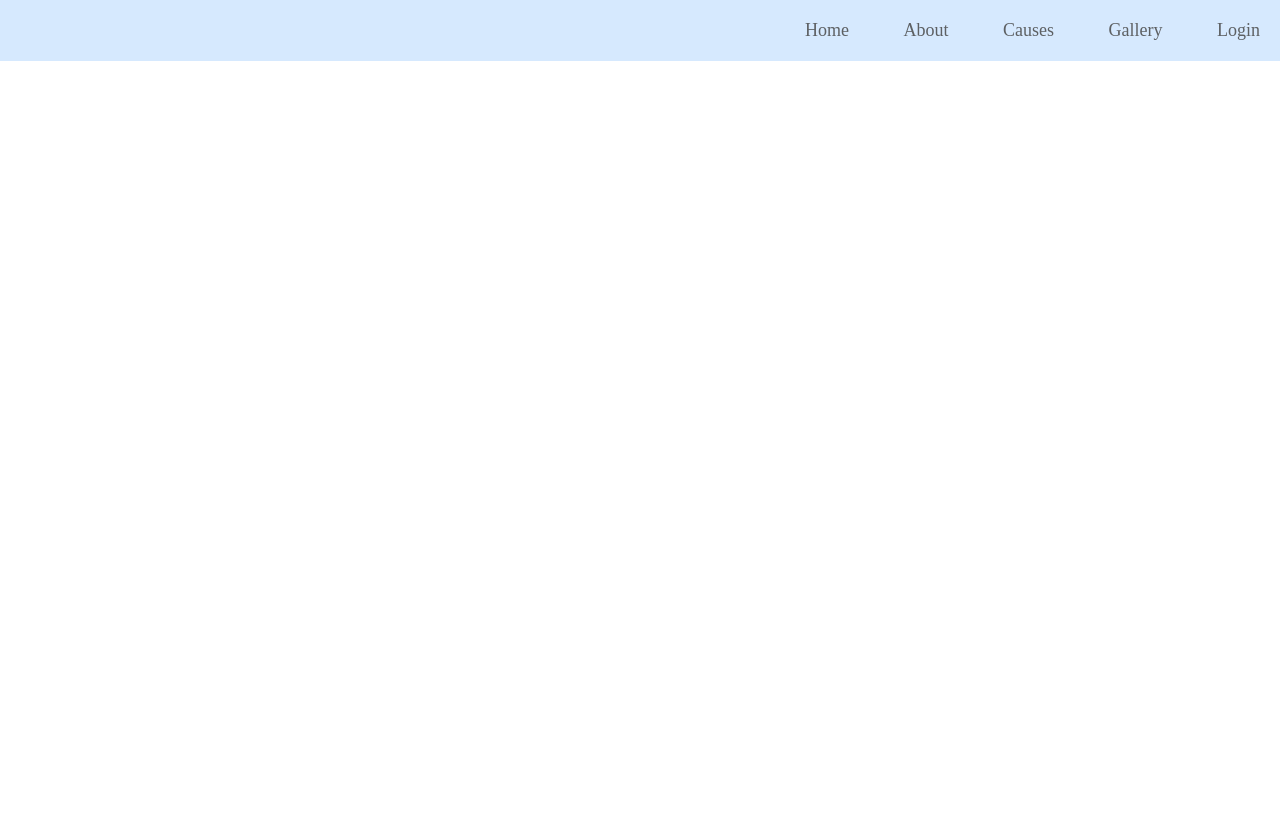
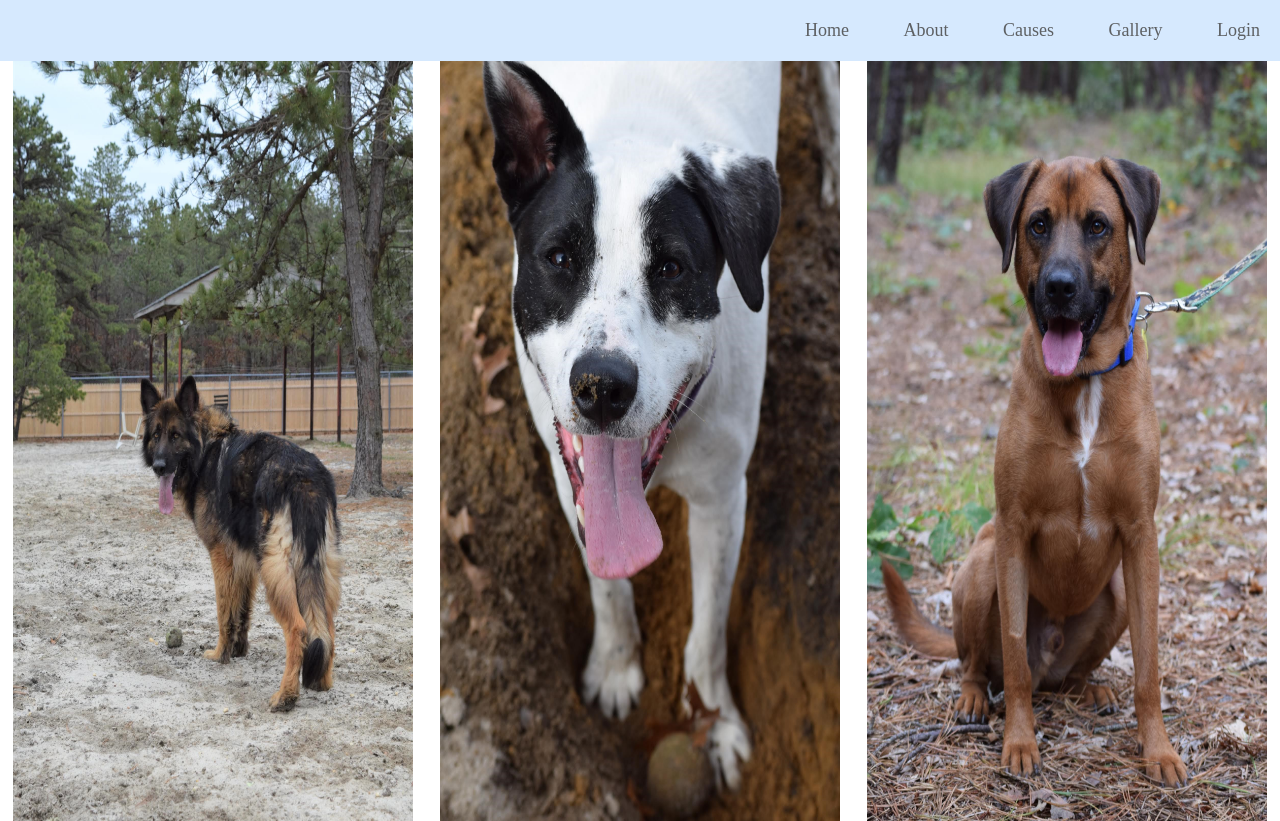
Before and after one commit to tinawong15/about-me, a Flask app: page /gallery in a window 1280 px wide. Before the commit the page ends 61 px from the top, so only its background shows below. Run offline with Flask 2, Linux system fonts and the light colour scheme.

Commit message:
added gallery

```diff
--- a/app/static/gallery.css
+++ b/app/static/gallery.css
@@ -1,18 +1,11 @@
 .photo-grid-container {
   display: flex;
-  justify-content: center;
-}
-
-.photo-grid {
-  width: 100px;
-  display: flex;
-  justify-content: center;    /* Change this */
+  justify-content: space-around;    /* Change this */
   flex-wrap: wrap;
   align-items: center;
 }
 
 .photo-grid-item {
-  border: 1px solid #fff;
-  width: 50px;
-  height: auto;
+  max-width: 400px;
+  height: 100vh;
 }
--- a/app/static/styles.css
+++ b/app/static/styles.css
@@ -9,14 +9,15 @@ body {
 /* h1, h2, h3, h4, h5, h6 {
   font-family: "Helvetica", sans-serif;
 } */
+
 h1 {
   font-family: 'Sacramento', cursive;
   text-align: center;
 }
 
 .section {
-    padding-top: 50px;
-    margin-left: 15px;
+    /*padding-top: 50px;
+    margin-left: 15px;*/
 }
 
 .errors {
--- a/app/templates/base.html
+++ b/app/templates/base.html
@@ -14,7 +14,6 @@
     <body>
         {% include "/navbar.html" %}
         <br>
-        <div class="section">
         {% with messages = get_flashed_messages() %}
         {% if messages %}
         <ul>
@@ -25,6 +24,5 @@
          {% endif %}
          {% endwith %}
          {% block content %}{% endblock %}
-        </div>
     </body>
 </html>
--- a/app/templates/gallery.html
+++ b/app/templates/gallery.html
@@ -2,16 +2,8 @@
 
 {% block content %}
 <div class='photo-grid-container'>
-  <div class='photo-grid'>
-    <!-- <div class='photo-grid-item first-item'>
-      <img src='/static/images/Pom.jpg'/>
-    </div> -->
-    <!-- <div class='photo-grid-item'>
-      <img src='/static/images/Joe.jpg'/>
-    </div>
-    <div class='photo-grid-item'>
-      <img src='/static/images/Marley.jpg'/>
-    </div> -->
-  </div>
+      <img class='photo-grid-item' src='/static/images/Joe.jpg'/>
+      <img class='photo-grid-item' src='/static/images/Marley.jpg'/>
+      <img class='photo-grid-item' src='/static/images/Target.jpg'/>
 </div>
 {% endblock %}
```
Also changed, not shown: app/errors.py (+6 -1 lines).
